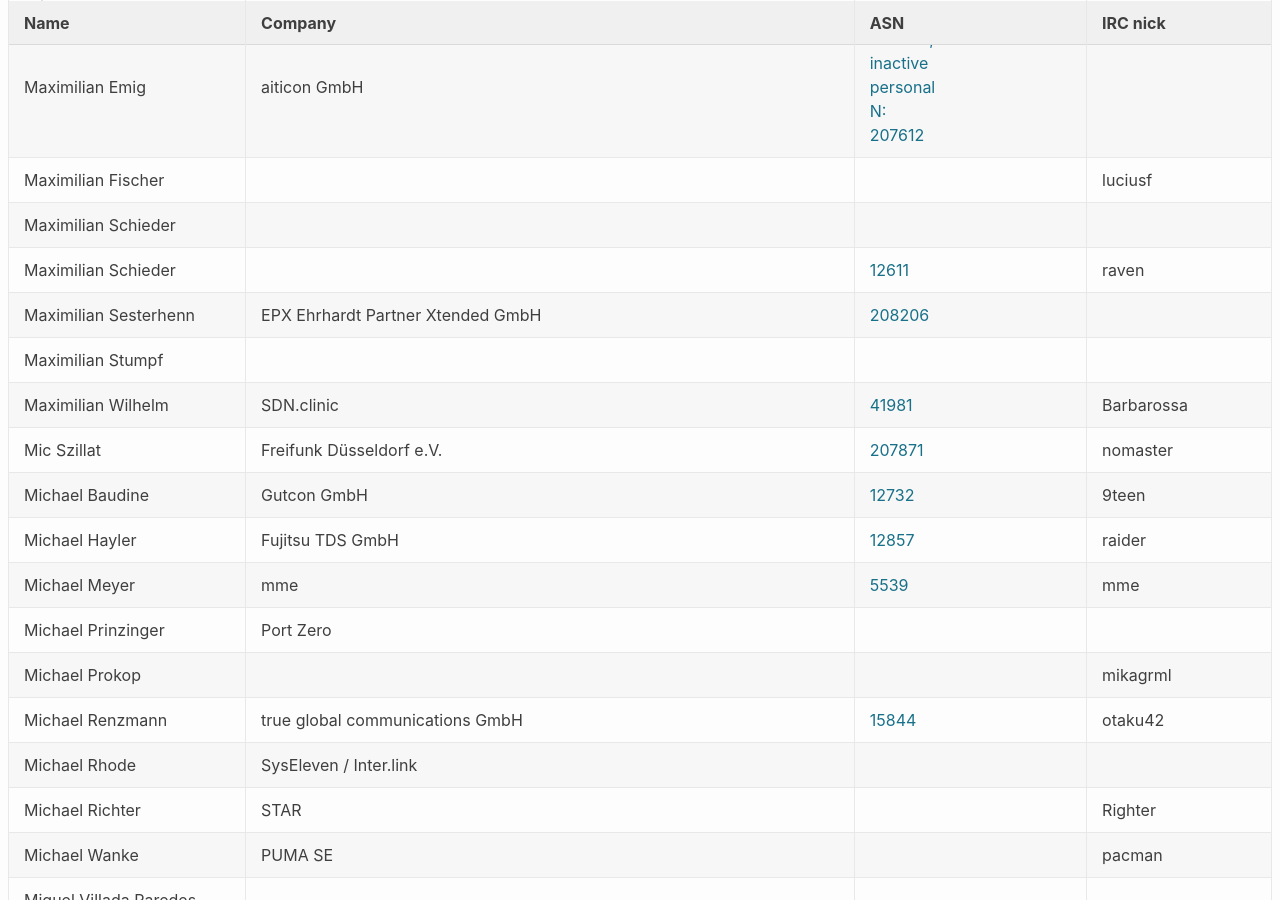
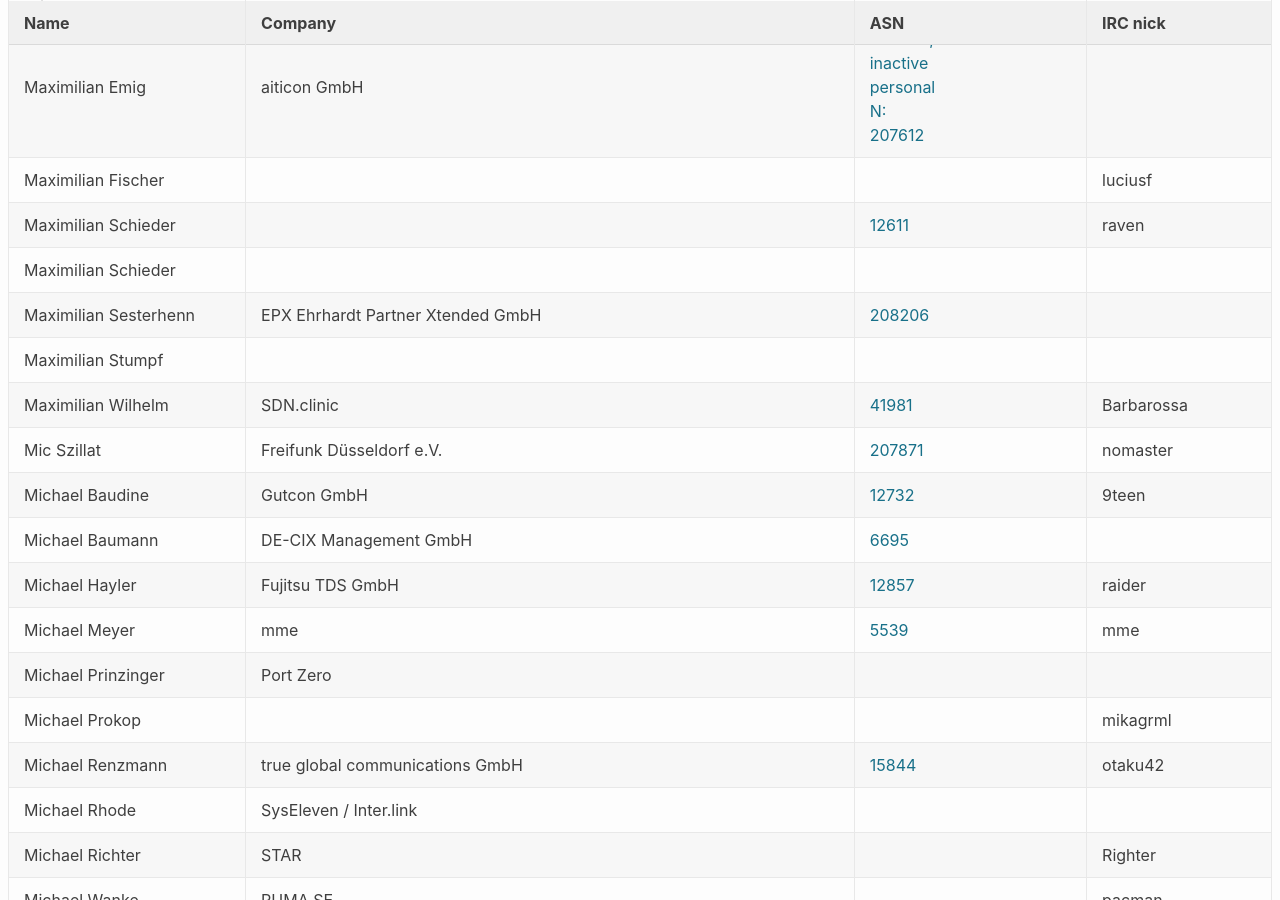
Before and after one commit to denog/pretix-attendeelist, a Jekyll site: the page built from denog13/index.markdown, in a window 1280 px wide and 900 px high, scrolled down 14686 px. Built offline with Jekyll 4.4.1, drawn with Linux system fonts in a browser that asks for light colours.

Commit message:
Latest data: Fri Oct 22 12:57:42 UTC 2021

```diff
--- a/_data/attendees_denog13.json
+++ b/_data/attendees_denog13.json
@@ -1910,14 +1910,14 @@
   {
     "name": "Maximilian Schieder",
     "company": null,
-    "irc": null,
-    "asn": null
-  },
-  {
-    "name": "Maximilian Schieder",
-    "company": null,
     "irc": "raven",
     "asn": "12611"
+  },
+  {
+    "name": "Maximilian Schieder",
+    "company": null,
+    "irc": null,
+    "asn": null
   },
   {
     "name": "Maximilian Sesterhenn",
@@ -1950,6 +1950,12 @@
     "asn": "AS12732"
   },
   {
+    "name": "Michael Baumann",
+    "company": "DE-CIX Management GmbH",
+    "irc": null,
+    "asn": "6695"
+  },
+  {
     "name": "Michael Hayler",
     "company": "Fujitsu TDS GmbH",
     "irc": "raider",
```
